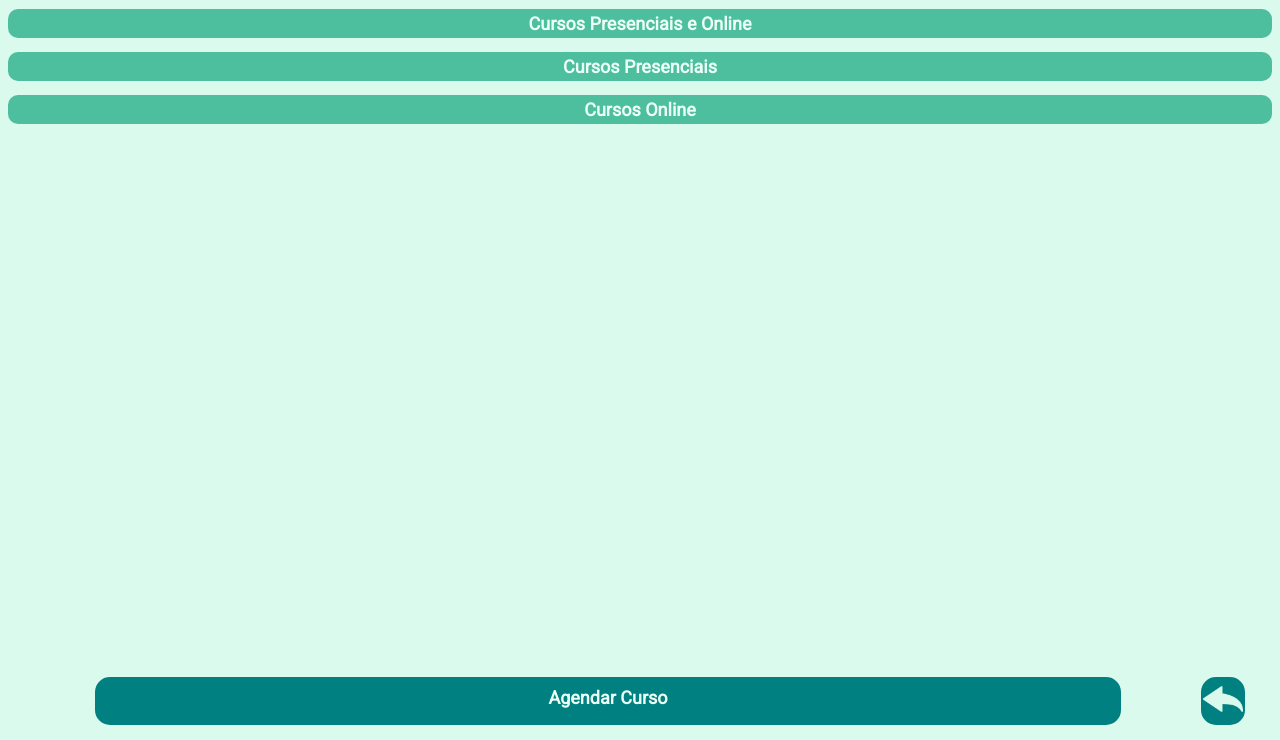
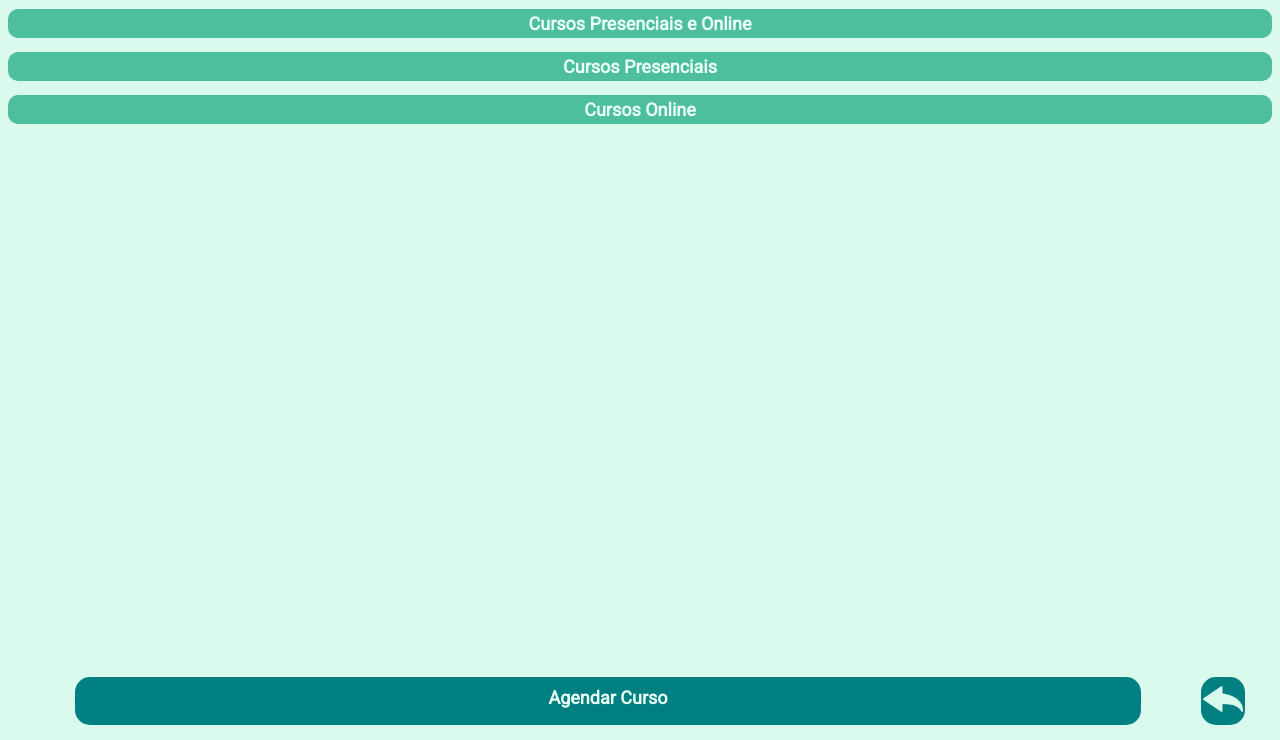
Before and after one commit to DevSolucions/PolianyTreinamentos, a plain HTML site: page cursos.html in a window 1280 px wide. Shown: the part 60-800 px from the top of the page. Drawn offline with Linux system fonts and the light colour scheme.

Commit message:
Update cursos.css

```diff
--- a/cursos.css
+++ b/cursos.css
@@ -108,8 +108,8 @@ ul {
     font-weight:600;
     font-family: 'Roboto', sans-serif;
     padding: 8px 0;
-    margin-left: 80px;
-    margin-right: 80px;
+    margin-left: 60px;
+    margin-right: 60px;
 }
 
 h4 {
```
